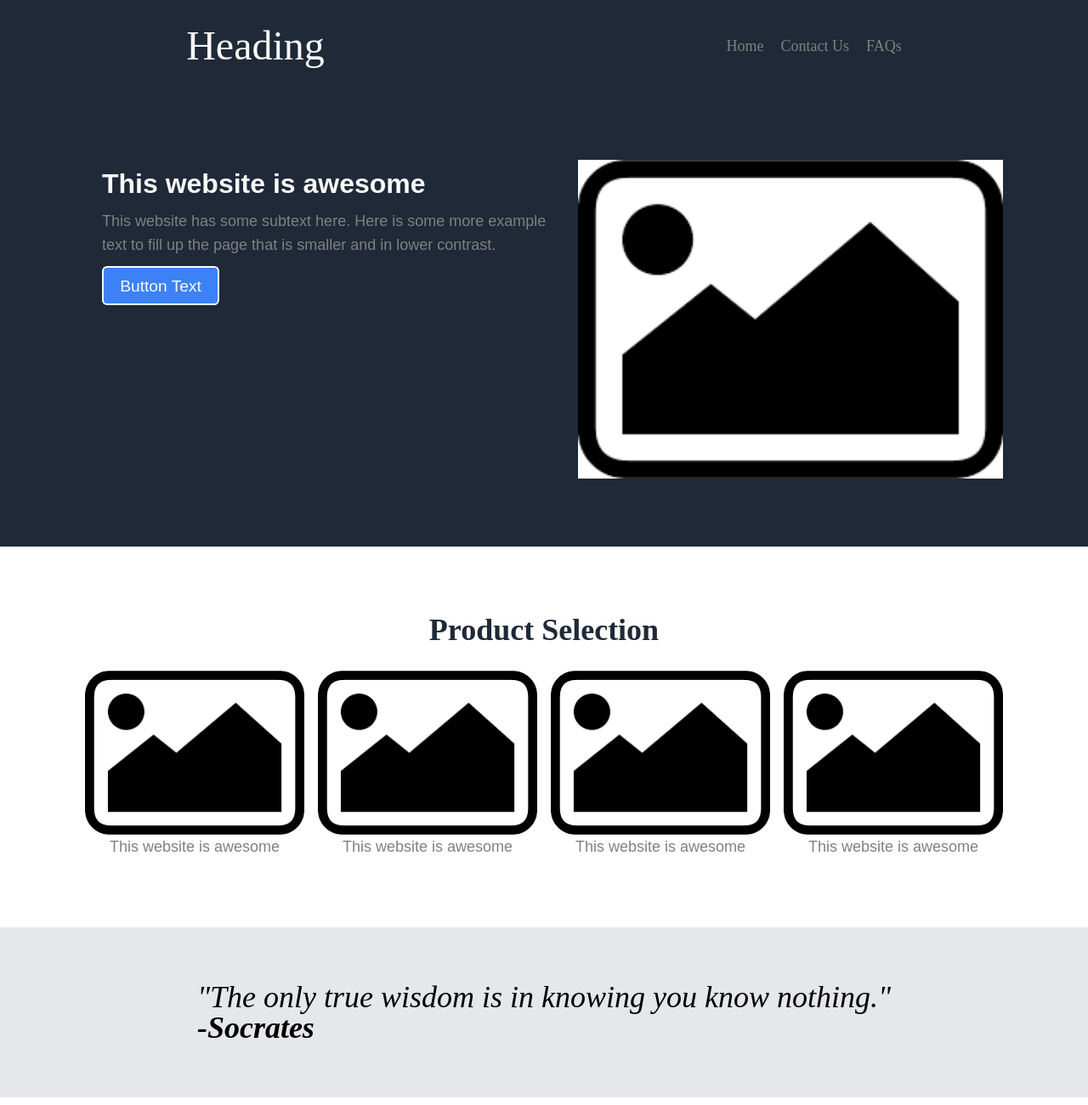
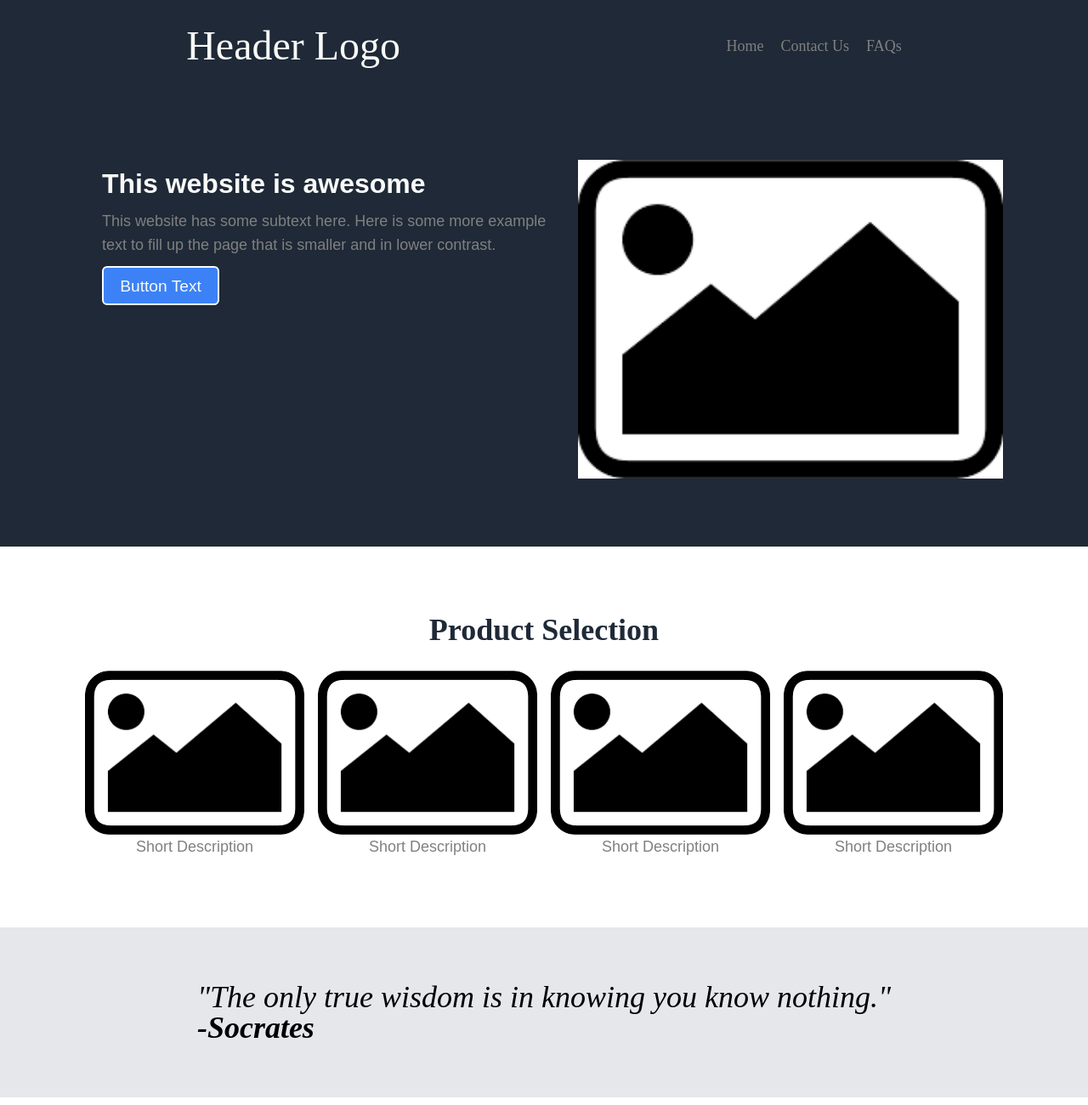
Before and after one commit to OdinScriptKitty/Landing-Page-Example, a plain HTML site: page index.html in a window 1280 px wide. Shown: the top 1300 px of the page at 85% size. Drawn offline with Linux system fonts and the light colour scheme.

Commit message:
Completed Site

```diff
--- a/index.html
+++ b/index.html
@@ -10,7 +10,7 @@
 <header>
     <inner-column>
     <div class="header">
-        <div class="header-logo">Heading</div>
+        <div class="header-logo">Header Logo</div>
     <div class="header-links"><a>Home</a><a>Contact Us</a><a>FAQs</a>
         </div>
     </inner-column>
@@ -56,7 +56,7 @@
 
                              <text-content>
 
-                            <h1 class="calm-voice">This website is awesome</h1>
+                            <h1 class="calm-voice">Short Description</h1>
                              </text-content>
                     </product-card>
 
@@ -69,7 +69,7 @@
 
                      <text-content>
 
-                    <h1 class="calm-voice">This website is awesome</h1>
+                    <h1 class="calm-voice">Short Description</h1>
 
             </product-card></li>
                 <li> <product-card>
@@ -80,7 +80,7 @@
 
                      <text-content>
 
-                    <h1 class="calm-voice">This website is awesome</h1>
+                    <h1 class="calm-voice">Short Description</h1>
 
             </product-card></li>
                 <li> <product-card>
@@ -91,7 +91,7 @@
 
                      <text-content>
 
-                    <h1 class="calm-voice">This website is awesome</h1>
+                    <h1 class="calm-voice">Short Description</h1>
 
                     </product-card></li>
                 </ul>
```
